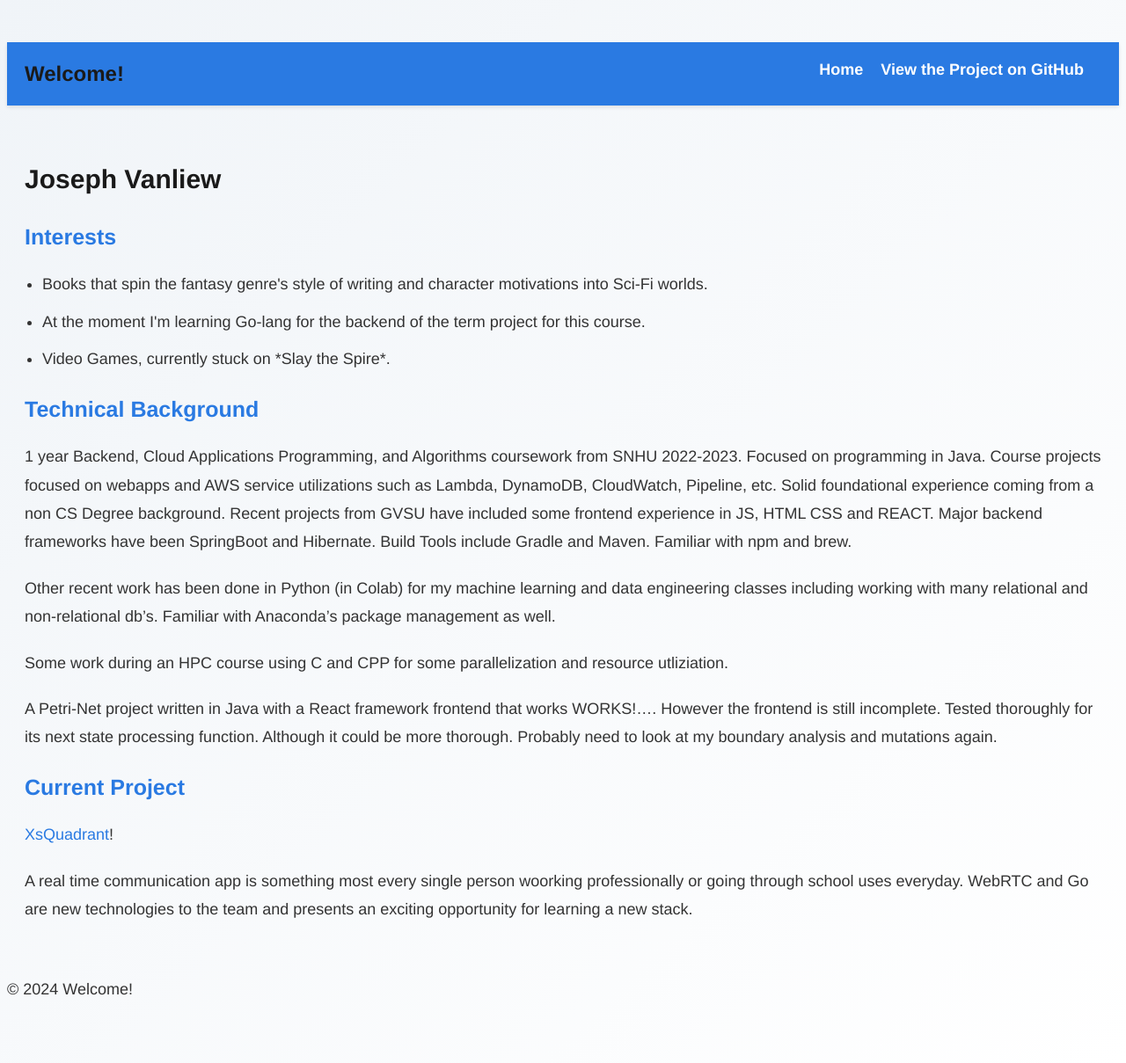
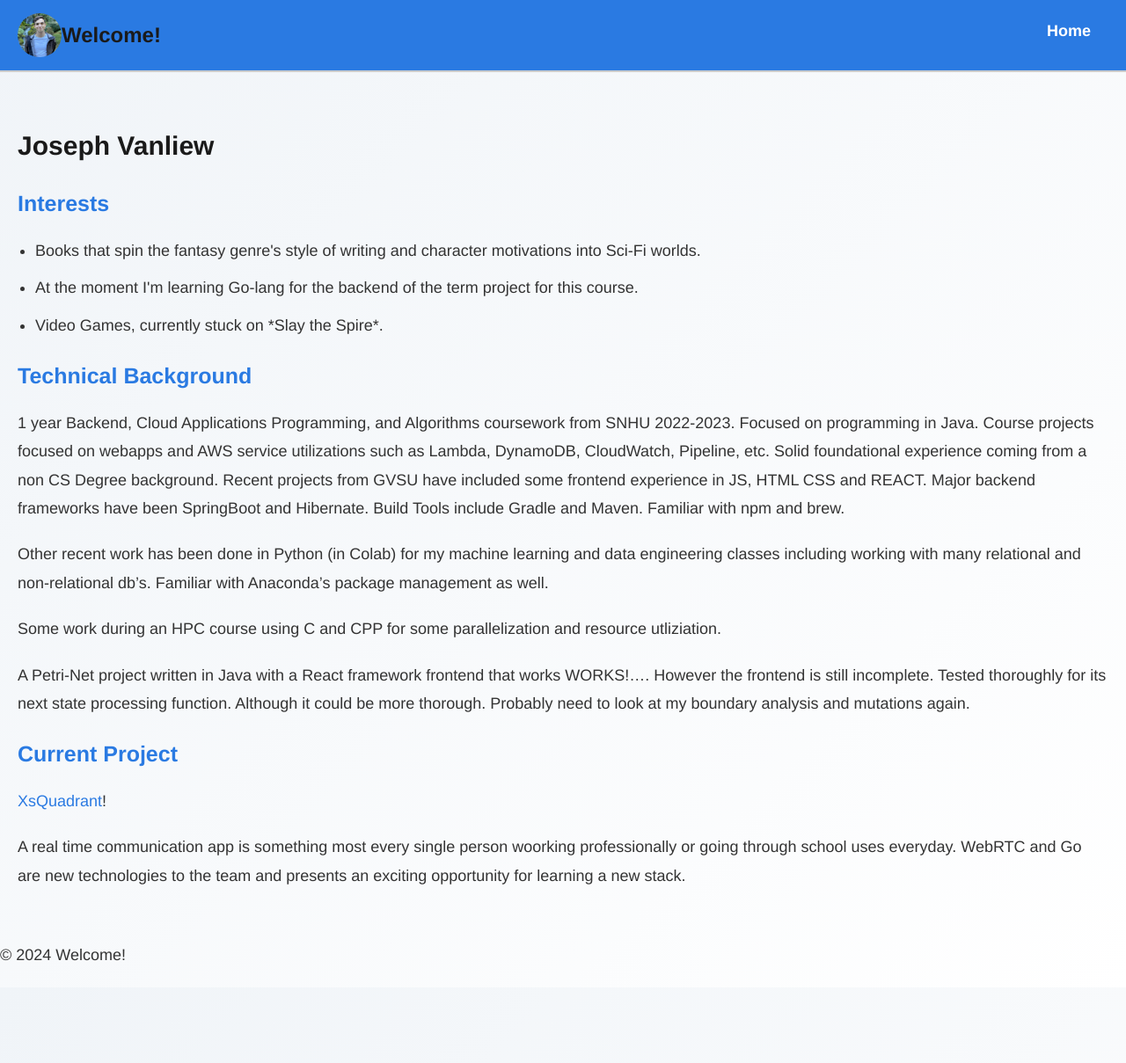
Before and after one commit to Joseph-Vanliew/641-HW2-Vanliew, a Jekyll site: the page built from index.md, in a window 1280 px wide. Shown: the whole page at 88% size. Built offline with Jekyll 4.4.1, drawn with Linux system fonts in a browser that asks for light colours; after the commit the page ends 1123 px from its top, so only the background shows below that.

Commit message:
fixed top bar and added profil picture

```diff
--- a/_layouts/default.html
+++ b/_layouts/default.html
@@ -10,11 +10,14 @@
   <!-- Top Bar -->
   <header class="top-bar">
     <div class="top-bar-content">
-      <h1>{{ site.title }}</h1>
+      <div class="profile-section">
+        <!-- Add your image source here -->
+        <img src="/assets/img/profile_pic.png" alt="Joseph Vanliew" class="profile-pic">
+        <h1>{{ site.title }}</h1>
+      </div>
       <nav>
         <ul>
           <li><a href="/">Home</a></li>
-          <li><a href="https://github.com/Joseph-Vanliew/641-HW2-Vanliew">View the Project on GitHub</a></li>
         </ul>
       </nav>
     </div>
--- a/assets/css/styles.css
+++ b/assets/css/styles.css
@@ -1,11 +1,16 @@
 /* Global Styles */
+/* Reset body and html padding/margin */
+html, body {
+  margin: 0;
+  padding: 0;
+}
+
 body {
   font-family: 'Helvetica Neue', Arial, sans-serif;
   font-size: 18px;
   line-height: 1.6;
   background: linear-gradient(135deg, #f0f4f8 0%, #ffffff 100%);
   color: #333;
-  padding: 40px 0;
 }
 
 .container {
@@ -85,16 +90,17 @@ button:hover, .btn-link:hover {
 
 /* Top Bar Styling */
 .top-bar {
-  background-color: #2a7ae2; /* Change color if needed */
+  background-color: #2a7ae2; /* Keep the current color */
   padding: 15px 20px;
   color: white;
-  box-shadow: 0 2px 4px rgba(0, 0, 0, 0.1);
+  border-bottom: 2px solid #ccc; /* Adds a thin line */
 }
 
 .top-bar-content {
   display: flex;
   justify-content: space-between;
   align-items: center;
+  margin: 0;
 }
 
 .top-bar h1 {
@@ -128,3 +134,16 @@ nav ul li a:hover {
   padding: 20px;
   margin-top: 20px;
 }
+
+/* Profile Section with Picture */
+.profile-section {
+  display: flex;
+  align-items: center;
+}
+
+.profile-pic {
+  width: 50px;
+  height: 50px;
+  border-radius: 50%; /* Makes it a circle */
+  margin-right: 0px;
+}
```
Also changed, not shown: assets/img/profile_pic.png (added).
